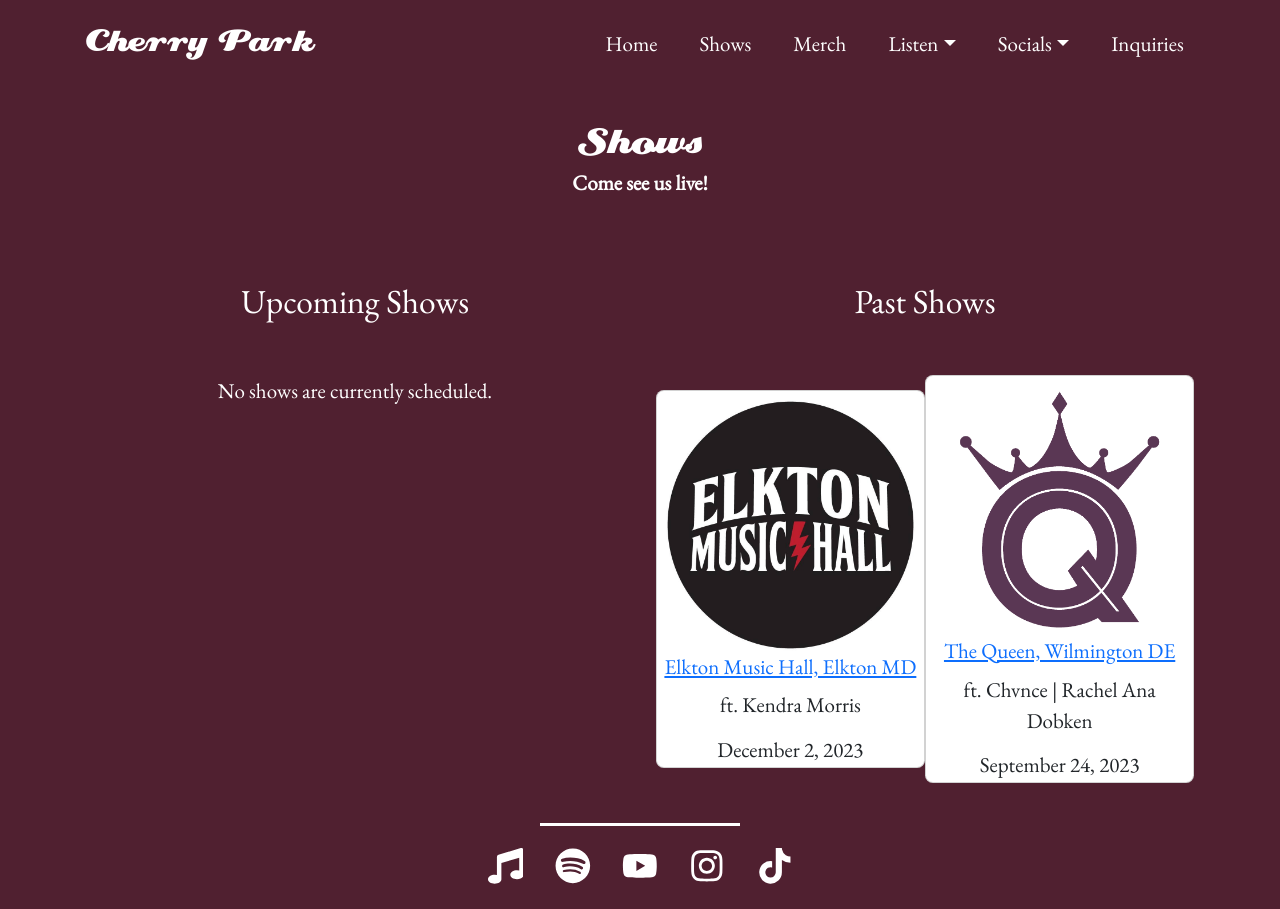
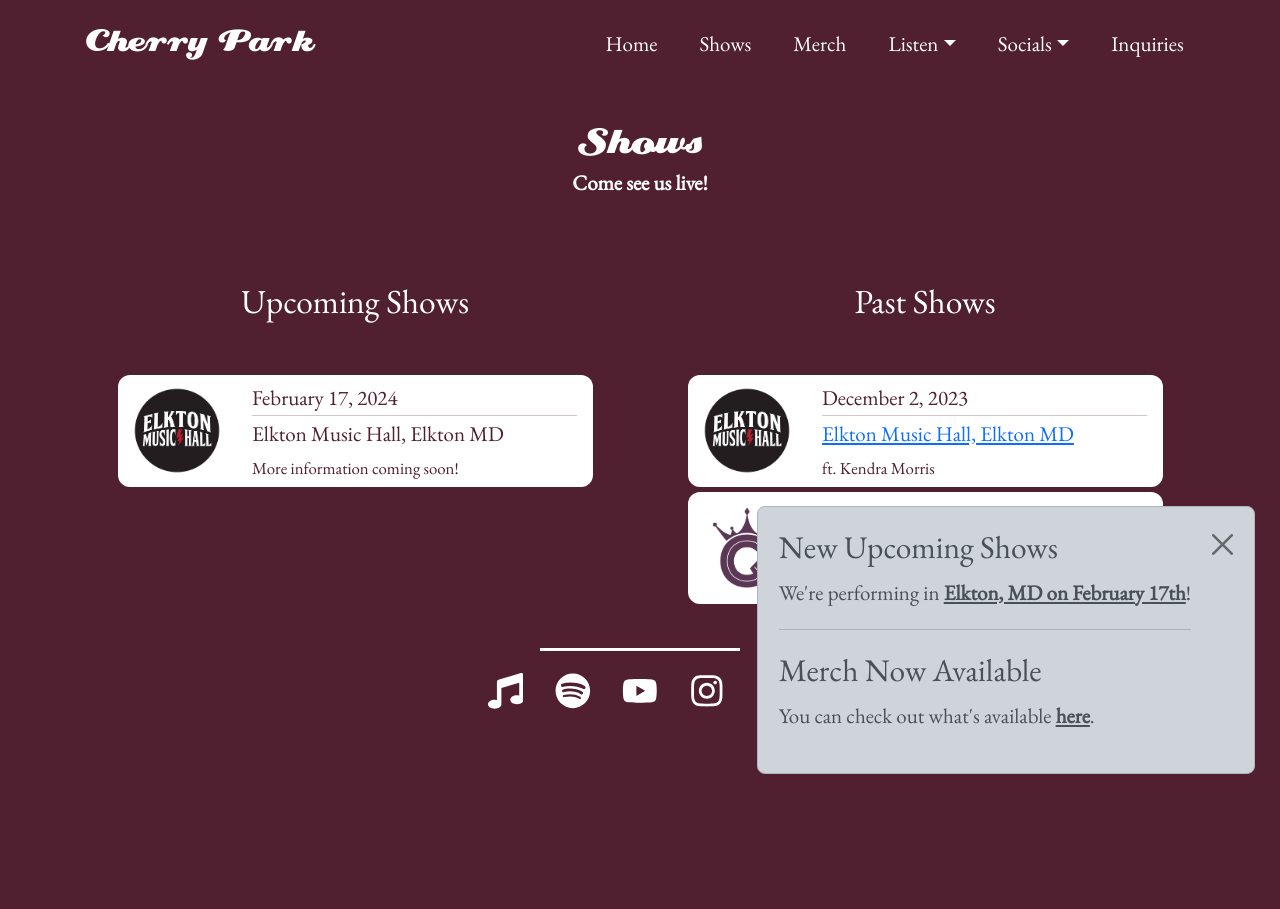
Before and after one commit to Jared-Is-Coding/cherryparkband.com, a Gatsby site: page /shows in a window 1280 px wide. After the commit the page ends 800 px from the top, so only its background shows below. Built offline with nearby package versions, Linux system fonts and the light colour scheme; Gatsby itself is replaced by a stand-in of ours.

Commit message:
Update show cards, add February show date

```diff
--- a/src/components/CherryFooter.tsx
+++ b/src/components/CherryFooter.tsx
@@ -10,15 +10,18 @@ type CherryFooterProps = {
 export const CherryFooter = ({hideListenIconLinks}: CherryFooterProps) => (
     <footer>
         <AlertPopup
-            alertTag="merch-new-2"
+            alertTag="show-new"
             AlertContent={(
                 <>
-                    <Alert.Heading>T-Shirts and long-sleeves!</Alert.Heading>
-                    <p>You can check out our available merch <Alert.Link href="/merch">here</Alert.Link>.</p>
+                    <Alert.Heading>New Upcoming Shows</Alert.Heading>
+                    <p>We're performing in <Alert.Link href="/shows">Elkton, MD on February 17th</Alert.Link>!</p>
+                    <hr />
+                    <Alert.Heading>Merch Now Available</Alert.Heading>
+                    <p>You can check out what's available <Alert.Link href="/merch">here</Alert.Link>.</p>
                 </>
             )}
-            validFrom={new Date("December 1, 2023 00:00:00").valueOf()}
-            validUntil={new Date("January 1, 2024 00:00:00").valueOf()} />
+            validFrom={new Date("January 1, 2024 00:00:00").valueOf()}
+            validUntil={new Date("February 18, 2024 00:00:00").valueOf()} />
 
         <Container style={{display: hideListenIconLinks ? "none" : ""}} className="flex-center" fluid>
             <Row className="flex-center">
--- /dev/null
+++ b/src/components/ShowCard.tsx
@@ -0,0 +1,45 @@
+import * as React from "react"
+import { Card, Col, Image, Row } from "react-bootstrap"
+
+type ShowCardProps = {
+    show: showData
+}
+
+export const ShowCard = ({show}: ShowCardProps) => (
+    <Row>
+        {show.imageSrc &&
+            <Col xs={{span: 3}} md={{span: 3}} className="flex-center">
+                <Image src={show.imageSrc} className={show.imageSrc.endsWith(".png") ? "flex-center show-card-image png" : "flex-center show-card-image"} title={show.imageTitle} alt={show.imageAlt} />
+            </Col>
+        }
+
+        <Col xs={{span: 9}} md={{span: 9}} className="show-card-data">
+            {show.showDate &&
+                <Card.Subtitle>
+                    {show.showDate}
+                </Card.Subtitle>
+            }
+            <hr />
+            {show.url && show.showTitle &&
+                <Card.Text as="h4">
+                    <a href={show.url} target={show.target ?? "_self"}>{show.showTitle}</a>
+                </Card.Text>
+            }
+            {!show.url && show.showTitle &&
+                <>
+                    <Card.Text as="h4">
+                        {show.showTitle}
+                    </Card.Text>
+                    <Card.Text className="other-performers">
+                        More information coming soon!
+                    </Card.Text>
+                </>
+            }
+            {show.otherPerformers &&
+                <Card.Text className="other-performers">
+                    ft. {show.otherPerformers}
+                </Card.Text>
+            }
+        </Col>
+    </Row>
+)
--- a/src/pages/merch/index.tsx
+++ b/src/pages/merch/index.tsx
@@ -79,7 +79,7 @@ const IndexPage: React.FC<PageProps> = () => {
                     </h2>
 
                     <Row>
-                        <Col sm={{span: 12}} className="flex-center flex-col">
+                        <Col xs={{span: 12}} className="flex-center flex-col">
                             <h3>Order Fulfillment</h3>
                             <p>
                                 Orders will be fulfilled as soon as we're reasonably able.
@@ -87,14 +87,14 @@ const IndexPage: React.FC<PageProps> = () => {
                                 <br /><br />If you run into any issues or have still not received your order by then, please send us an email.
                             </p>
                         </Col>
-                        <Col sm={{span: 12}} className="flex-center flex-col">
+                        <Col xs={{span: 12}} className="flex-center flex-col">
                             <h3>Return Policy</h3>
                             <p>
                                 If an item you received is severely damaged or otherwise unusable for its purpose on arrival, please send us an email within 3 days of receiving it.
                                 <br /><br />Otherwise, returns, refunds and exchanges are not available. Thank you!
                             </p>
                         </Col>
-                        <Col sm={{span: 12}} className="flex-center flex-col">
+                        <Col xs={{span: 12}} className="flex-center flex-col">
                             <h3>Problems or Questions</h3>
                             <p>For questions about Cherry Park merchandise or issues with a past sale, please <a href="mailto:thecherryparkband@gmail.com?subject=Cherry Park | Merch Related Question">send us an email</a> and we can help you out!</p>
                         </Col>
--- a/src/pages/shows.tsx
+++ b/src/pages/shows.tsx
@@ -1,10 +1,11 @@
 import { type HeadFC, type PageProps } from "gatsby"
 import * as React from "react"
-import { Card, Col, Row } from "react-bootstrap"
+import { Col, Row } from "react-bootstrap"
 import Container from 'react-bootstrap/Container'
 import { CherryFooter } from "../components/CherryFooter"
 import { CherryParkNavbar } from "../components/CherryNavbar"
 import { MetaData } from "../components/MetaData"
+import { ShowCard } from "../components/ShowCard"
 
 export const Head: HeadFC = () => (
     <>
@@ -14,6 +15,14 @@ export const Head: HeadFC = () => (
 )
 
 const allShows: showData[] = [
+    {
+        showTitle: "Elkton Music Hall, Elkton MD",
+        showDate: "February 17, 2024",
+        imageSrc: "/images/venues/elkton_music_hall.jpg",
+        imageTitle: "Elkton Music Hall venue image",
+        imageAlt: "Venue image for Elkton Music Hall in Elkton Maryland",
+        target: "_blank"
+    },
     {
         showTitle: "Elkton Music Hall, Elkton MD",
         showDate: "December 2, 2023",
@@ -39,24 +48,14 @@ const allShows: showData[] = [
 const today = new Date().valueOf()
 const upcomingShows = allShows.filter((show) => new Date(show.showDate + " 23:59:59").valueOf() >= today)
 const pastShows = allShows.filter((show) => new Date(show.showDate + " 23:59:59").valueOf() < today)
-
-const mapShows = (show: showData, index: number) => (
-    <Card key={`show-card-item-${show.showTitle}-${index}`}>
-        {show.imageSrc &&
-            <Card.Img variant="top" src={show.imageSrc} className={show.imageSrc.endsWith(".png") ? "flex-center card-image png" : "flex-center card-image"} title={show.imageTitle} alt={show.imageAlt} />
-        }
-        {show.url && show.showTitle &&
-            <Card.Text as="h4">
-                <a href={show.url} target={show.target ?? "_self"}>{show.showTitle}</a>
-            </Card.Text>
-        }
-        {show.otherPerformers &&
-            <Card.Text>ft. {show.otherPerformers}</Card.Text>
-        }
-        {show.showDate &&
-            <Card.Subtitle>{show.showDate}</Card.Subtitle>
-        }
-    </Card>
+const mapShow = (show: showData, index: number) => (
+    <Col
+        xs={{span: 10, offset: 1}}
+        md={{span: 10, offset: 1}}
+        className="show-card"
+        key={`show-card-item-${show.showDate}-${index}`}>
+        <ShowCard show={show} />
+    </Col>
 )
 
 const IndexPage: React.FC<PageProps> = () => {
@@ -74,33 +73,37 @@ const IndexPage: React.FC<PageProps> = () => {
             <main>
                 <Container>
                     <Row>
-                        <Col sm={{span: 12}} md={{span: 6}}>
+                        <Col xs={{span: 12}} lg={{span: 6}}>
                             <h2 className="flex-center">
                                 Upcoming Shows
                             </h2>
 
-                            <div className="flex-center">
+                            <Row>
                                 {!upcomingShows.length &&
-                                    <p>No shows are currently scheduled.</p>
+                                    <Col xs={{span: 12}}>
+                                        <p>No shows are currently scheduled.</p>
+                                    </Col>
                                 }
                                 {!!upcomingShows.length &&
-                                    upcomingShows.map(mapShows)
+                                    upcomingShows.map(mapShow)
                                 }
-                            </div>
+                            </Row>
                         </Col>
-                        <Col sm={{span: 12}} md={{span: 6}}>
+                        <Col xs={{span: 12}} lg={{span: 6}}>
                             <h2 className="flex-center">
                                 Past Shows
                             </h2>
 
-                            <div className="flex-center">
+                            <Row>
                                 {!pastShows.length &&
-                                    <p>No recent shows found.</p>
+                                    <Col xs={{span: 12}}>
+                                        <p>No recent shows found.</p>
+                                    </Col>
                                 }
                                 {!!pastShows.length &&
-                                    pastShows.map(mapShows)
+                                    pastShows.map(mapShow)
                                 }
-                            </div>
+                            </Row>
                         </Col>
                     </Row>
                 </Container>
--- a/src/scss/fonts.scss
+++ b/src/scss/fonts.scss
@@ -69,6 +69,11 @@ h3 {
     padding-top: 25px;
 }
 
+p.other-performers {
+    font-size: 80% !important;
+    margin-top: 0;
+}
+
 footer {
     height: 10%;
     margin-top: calc(20px + 1.2vh);
--- a/src/scss/styles.scss
+++ b/src/scss/styles.scss
@@ -159,15 +159,48 @@ footer {
 
 .card {
     padding: 5px;
+    text-wrap: pretty;
 }
 
 .card-image {
     max-height: 300px;
+    width: 100%;
     max-width: 300px;
-    width: calc(.25 * 100vw);
 }
 
 .card-image.png {
     background-color: white;
     border-radius: $card-border-radius;
 }
+
+/**
+ * ------------------
+ *      Show Cards
+ * ------------------
+ **/
+
+.show-card {
+    padding: 5px;
+    margin-bottom: 5px;
+    background-color: white;
+    border-radius: $card-border-radius;
+    color: $primary-color;
+
+    hr {
+        margin: 5px 0 5px 0;
+    }
+
+    .show-card-image {
+        max-height: 300px;
+        width: 100%;
+        max-width: 300px;
+    }
+    .show-card-image.png {
+        background-color: white;
+        border-radius: $card-border-radius;
+    }
+
+    .show-card-data {
+        padding-top: 5px;
+    }
+}
--- a/src/types/index.d.ts
+++ b/src/types/index.d.ts
@@ -26,7 +26,7 @@ type showData = {
     /**
      * Show URL
      */
-    url: string
+    url?: string
     /**
      * Show URL target
      */
```
